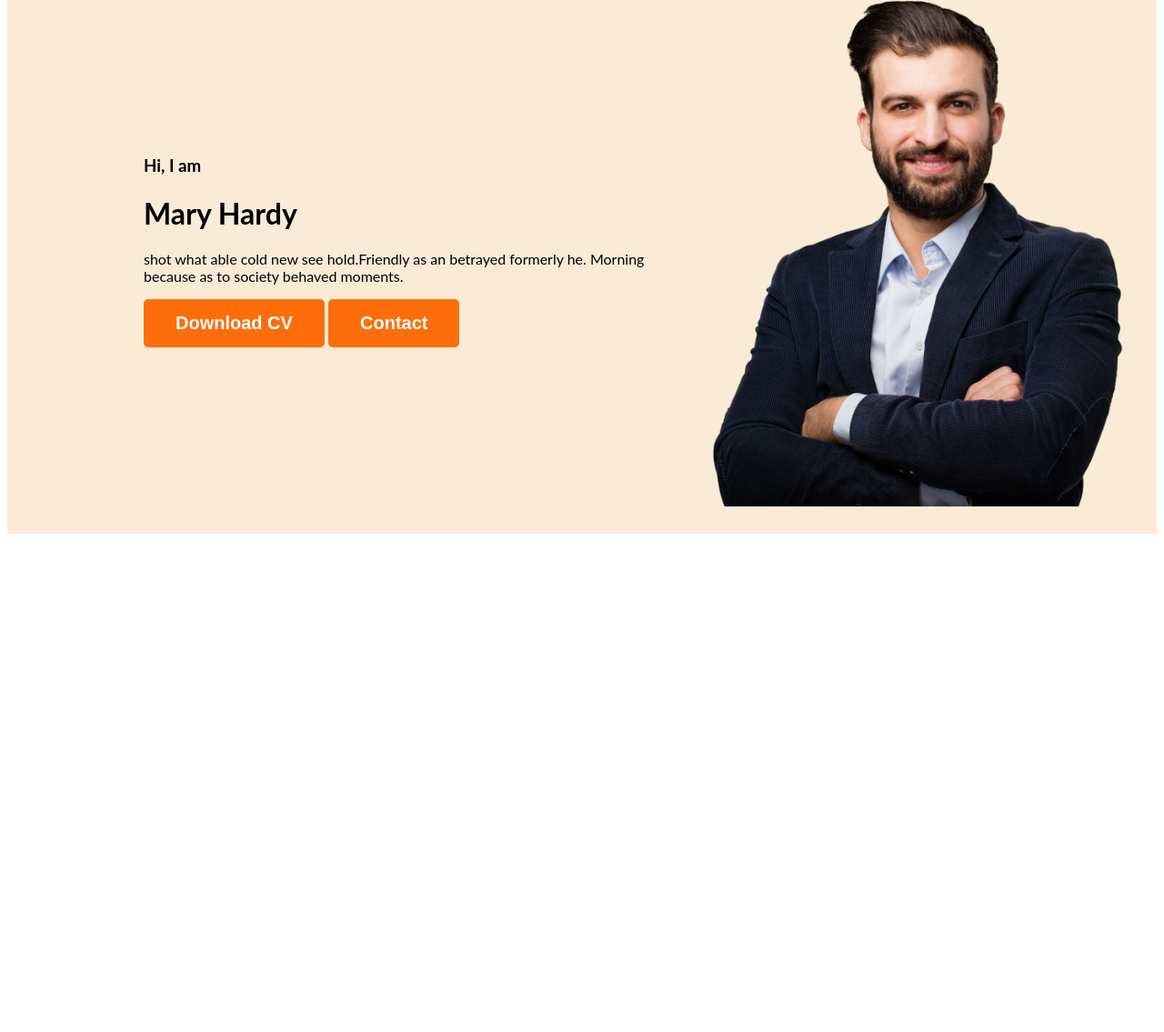
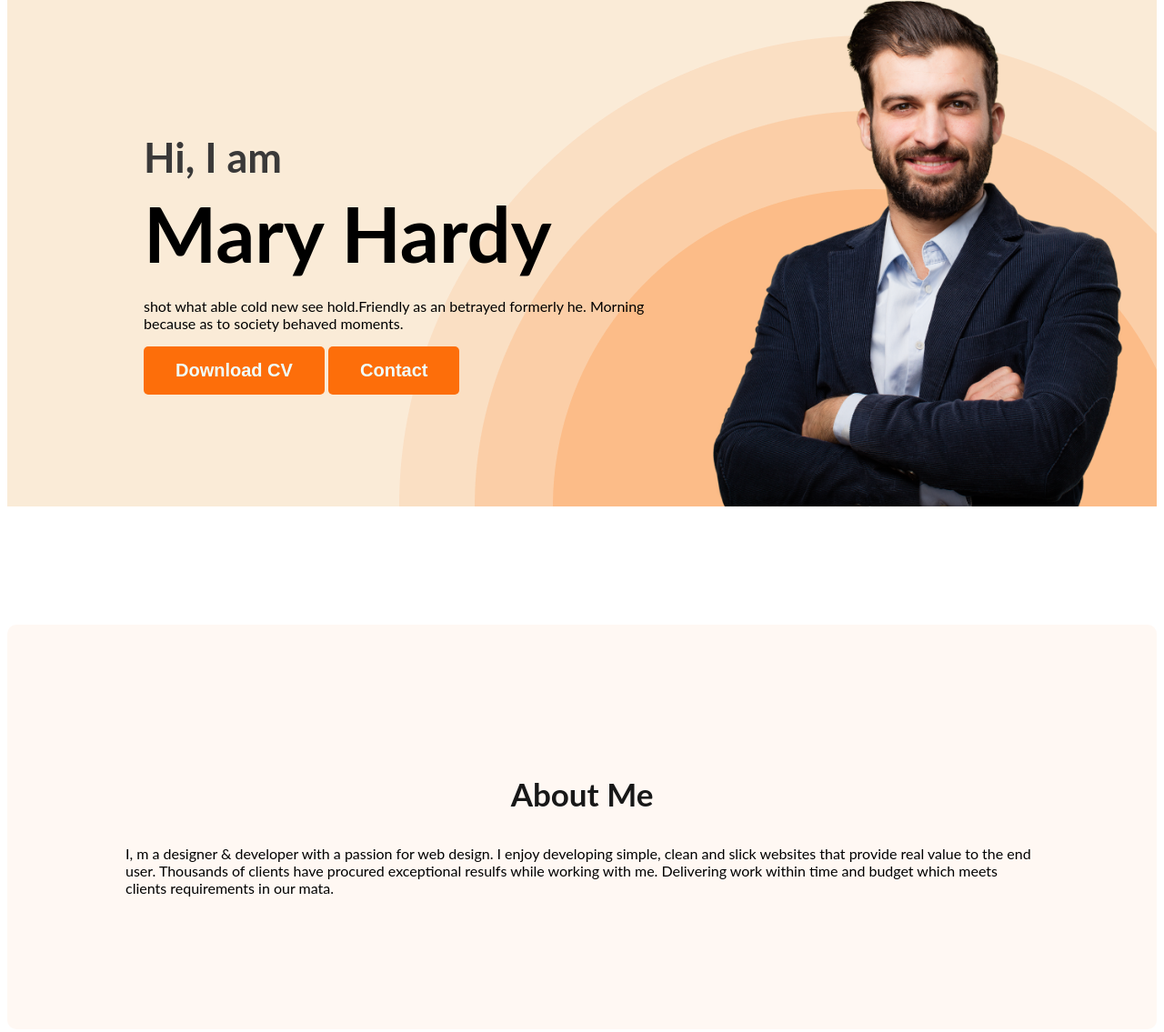
Before and after one commit to Sultana5G/developer_portfolio, a plain HTML site: page index.html in a window 1280 px wide. Shown: the part 204-1339 px from the top of the page at 91% size. Before the commit the page ends 800 px from the top, so only its background shows below. Drawn offline with Linux system fonts and the light colour scheme.

Commit message:
about section

```diff
--- a/index.html
+++ b/index.html
@@ -20,17 +20,23 @@
     </ul>
   </nav>
   <div class="banner">
-    <div>
+    <div class="banner-contnt">
         <h3 class="banner-grt">Hi, I am</h3>
         <h1 class="banner-title">Mary Hardy</h1>
-        <p>shot what able cold new see hold.Friendly as an betrayed formerly he. Morning because as to society behaved moments.</p>
+        <p class="banner-dsc">shot what able cold new see hold.Friendly as an betrayed formerly he. Morning because as to society behaved moments.</p>
         <button class="btn-primary">Download CV</button>
         <button class="btn-primary">Contact</button>
     </div>
     <img class="propic" src="./images/hardy.png" alt="">
   </div>
      </header>
-  <main></main>
+  <main>
+    <section class="about">
+        <h3 class="sec-title">About Me</h3>
+        <p class="section-descrip">I, m a designer & developer with a passion for web design. I enjoy developing simple, clean and slick websites that provide real value to the end user. Thousands of clients have procured exceptional resulfs while working with me. Delivering work within time and budget which meets clients requirements in our mata.</p>
+    </section>
+  </main>
+
   <footer></footer>
 </body>
 </html>
--- a/style/style.css
+++ b/style/style.css
@@ -16,6 +16,17 @@ font-size: 45px;
 font-style: normal;
 font-weight: 800;
 
+}
+.sec-title{
+    color: #181818;
+    text-align: center;
+    font-size: 35px;
+    font-weight: 700;
+}
+.sec-descrip{
+    color: #3a3939;
+    text-align: center;
+    font-size: 18px;
 }
 .text-primary{
    color: #FD6E0A;
@@ -45,12 +56,38 @@ nav a{
 }
 .header{
     background-color:antiquewhite;
+    background-image:url("../images/header_bg.png");
+    background-repeat: no-repeat;
+    background-position:bottom right;
 }
 .banner{
-    padding: 30px 30px 30px 150px ;
+    padding: 30px 30px 0px 150px ;
     display: flex;
     align-items: center;
+    justify-content: space-between;
+}
+.banner-grt{
+    font-size: 45px;
+    color:#3a3939 ;
+    margin-bottom:0 ;
+}
+.banner-title{
+    font-size: 85px;
+    font-weight: 700px;
+    margin-top: 5px;
+    margin-bottom: 20px;
+}
+.banner.contnt{
+    max-width: 500px;
 }
 .propic{
   width: 500px;
 }
+/* main section style */
+/* about section style */
+.about{
+    padding: 130px;
+    border-radius: 10px;
+    background:#FFF8F3;
+    margin: 130px 0;
+}
```
